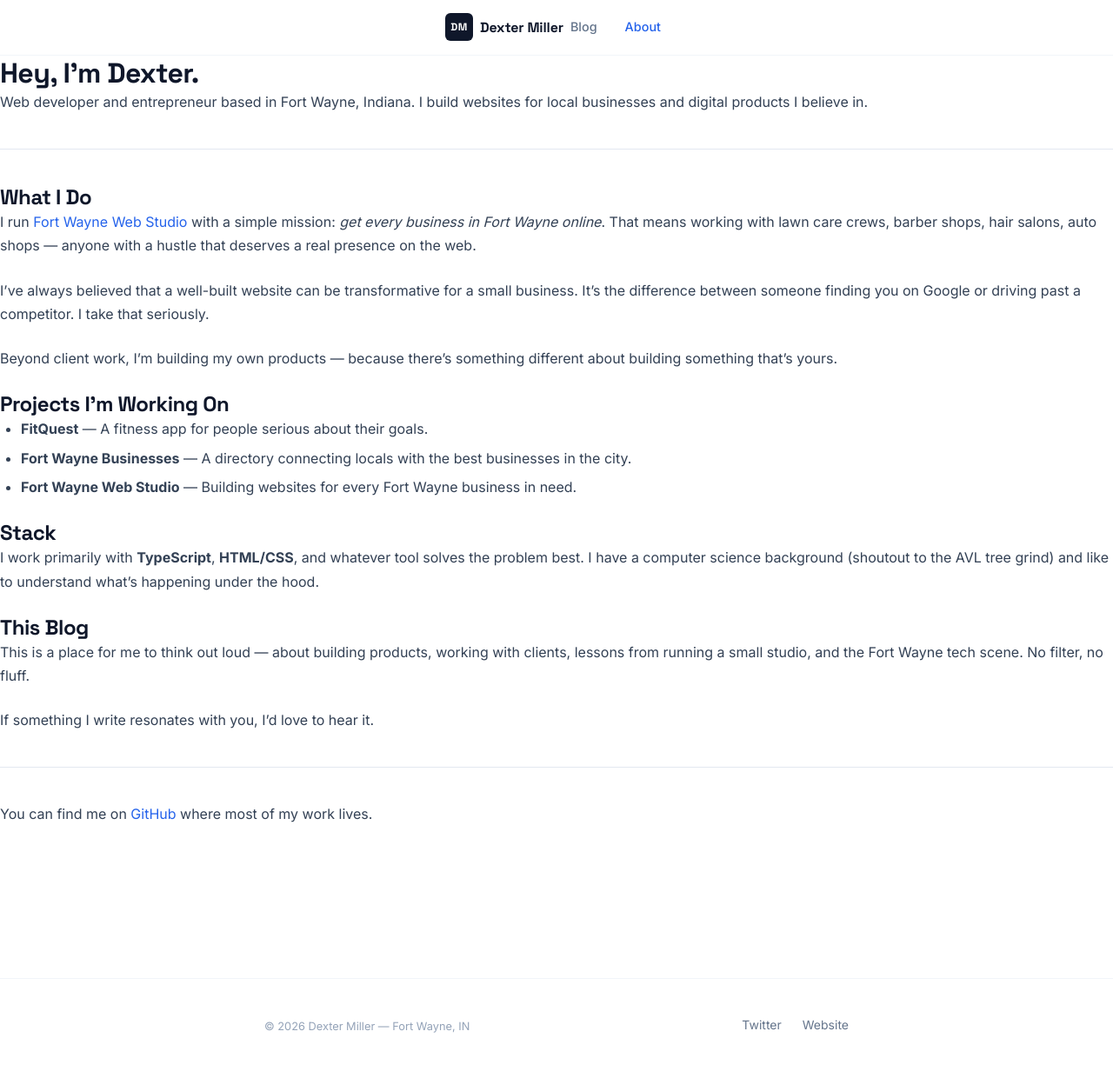
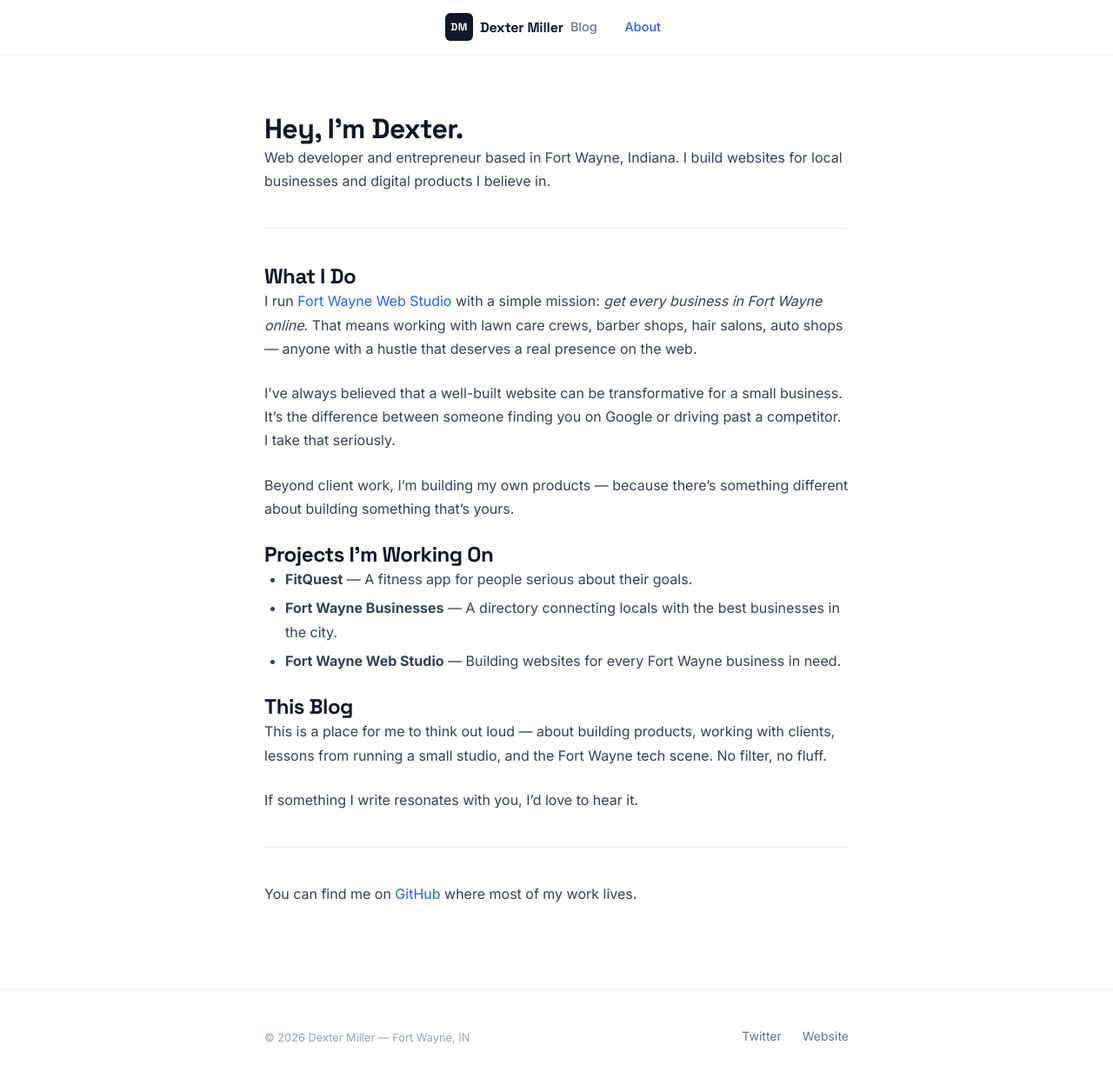
Before and after one commit to dextercarlmiller/blog, a Jekyll site: the page built from about.md, in a window 1280 px wide and 1245 px high. Shown: the top 1240 px of the window at 87% size. Built offline with Jekyll 4.4.1, drawn with Linux system fonts in a browser that asks for light colours.

Commit message:
Fix about page layout centering and remove stack section
Adds a dedicated about layout that wraps content in .container so the
page is properly centered, matching the home and post page patterns.
Removes the Stack section as it is no longer needed.

https://claude.ai/code/session_013n6McrjvE3sJcqDQvyhEdD

```diff
--- /dev/null
+++ b/_layouts/about.html
@@ -0,0 +1,8 @@
+---
+layout: default
+---
+<div class="about-page">
+  <div class="container">
+    {{ content }}
+  </div>
+</div>
--- a/about.md
+++ b/about.md
@@ -24,10 +24,6 @@ Beyond client work, I'm building my own products — because there's something d
 - **Fort Wayne Businesses** — A directory connecting locals with the best businesses in the city.
 - **Fort Wayne Web Studio** — Building websites for every Fort Wayne business in need.
 
-## Stack
-
-I work primarily with **TypeScript**, **HTML/CSS**, and whatever tool solves the problem best. I have a computer science background (shoutout to the AVL tree grind) and like to understand what's happening under the hood.
-
 ## This Blog
 
 This is a place for me to think out loud — about building products, working with clients, lessons from running a small studio, and the Fort Wayne tech scene. No filter, no fluff.
```
Also changed, not shown: other parts of about.md (+1 -1 lines).
